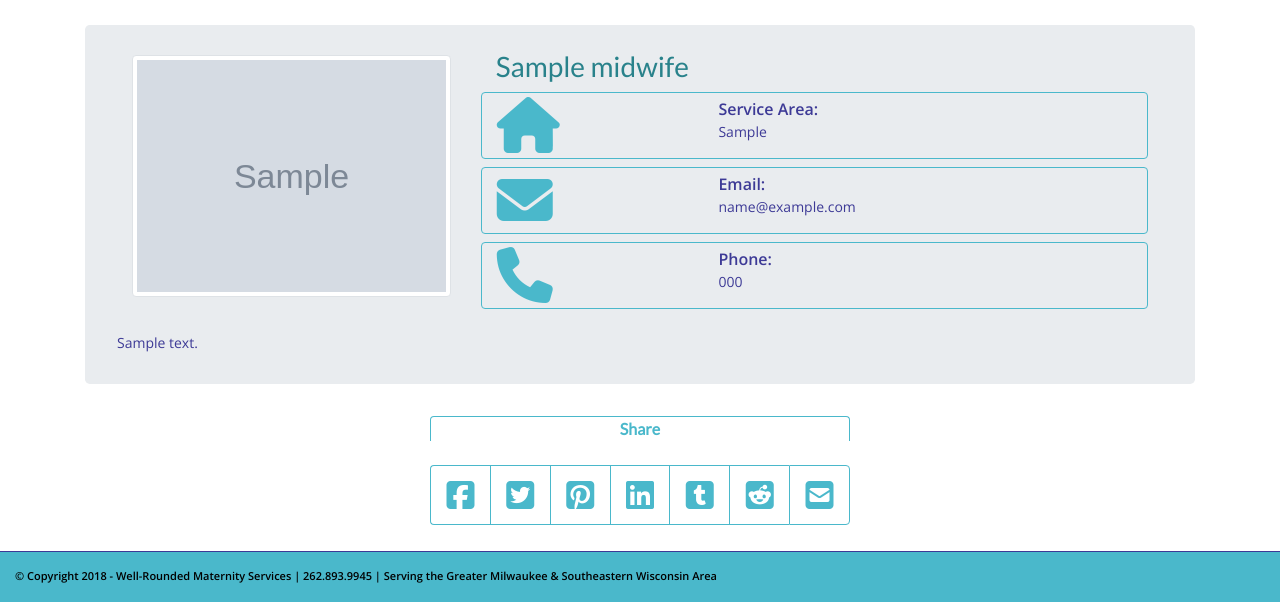
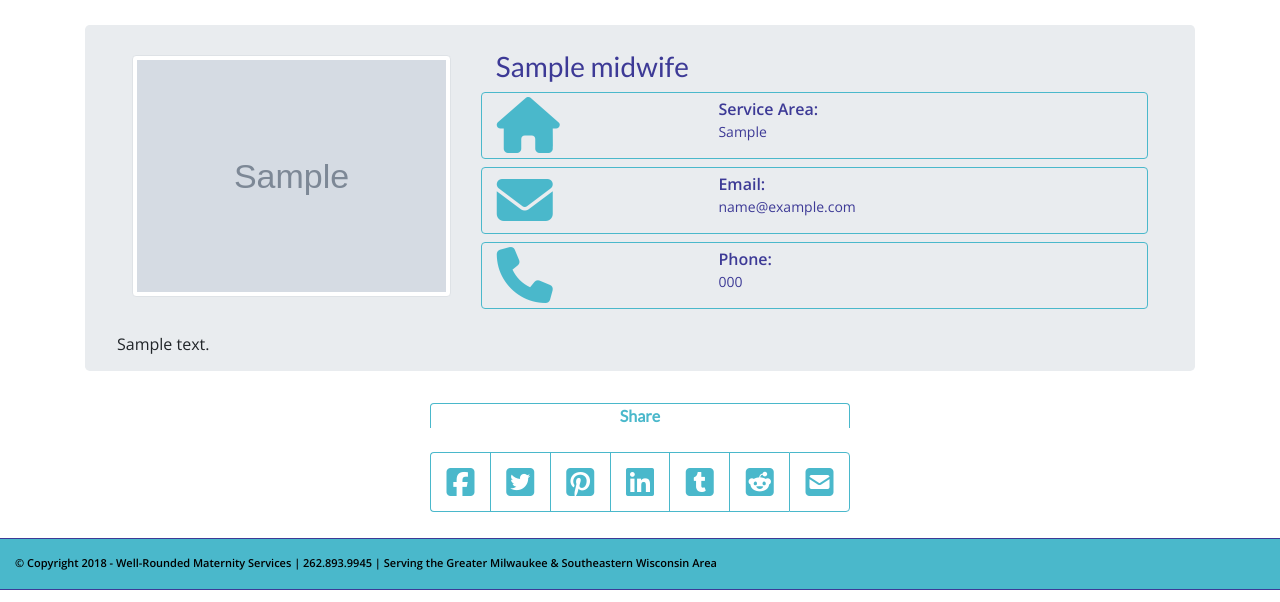
Before and after one commit to BrianC68/wr_maternity, a Django app: template find_a_midwife/templates/midwife_detail_view.html in a window 1280 px wide. Shown: the part 163-765 px from the top of the page. Run offline with Django 3.2, Linux system fonts and the light colour scheme; the template is opened without the code that fills it: most values are stand-ins (such as "Sample title", 1, 10 or a date in 2020); grey boxes marked "Sample" are stand-in pictures; some libraries are stand-ins or nearby versions.

Commit message:
Fix Styles

```diff
--- a/find_a_midwife/templates/midwife_detail_view.html
+++ b/find_a_midwife/templates/midwife_detail_view.html
@@ -3,6 +3,12 @@
 {% block keywords %}<meta name="keywords" content="Midwife {{ midwife.name }}">{% endblock keywords %}
 {% block description %}<meta name="description" content="Midwife {{ midwife.name }} Details">{% endblock description %}
 {% block title %}<title>{{ midwife.name }} - Well Rounded Maternity</title>{% endblock title %}
+{% block style %}
+<style>
+    p {
+        color: #3d3a96;
+    }
+</style>{% endblock style %}
 {% block header %}<a href="{% url 'find_a_midwife:midwife-list' %}" class="header-link">Find a Midwife</a> : {{ midwife.name }}{% endblock header %}
 {% block content %}
 <div class="jumbotron" style="padding-top: 25px; padding-bottom: 15px;">
@@ -64,7 +70,7 @@
     </div>
     {% if midwife.description != null %}
     <div class="row">
-        <p class="body-p">{% autoescape off %}{{ midwife.description }}{% endautoescape %}</p>
+        {% autoescape off %}{{ midwife.description }}{% endautoescape %}
     </div>
     {% endif %}
     </div>
--- a/find_a_midwife/templates/midwife_list_view.html
+++ b/find_a_midwife/templates/midwife_list_view.html
@@ -21,7 +21,7 @@
                     create the birth experience that will be meaningful to them. Midwifery is a collaborative
                     practice that involves midwives, nurses, obstetricians, pediatricians and other specialists
                     as needed. Midwifery honors and respects the wisdom and dignity of all women.</p>
-                <p><em>~ American Association of Birth Centers</em></p>
+                <p class="jumbotron-p"><em>~ American Association of Birth Centers</em></p>
             </div>
         </div>
     </div>
--- a/static/css/main.css
+++ b/static/css/main.css
@@ -28,18 +28,17 @@ h2 {
 h3 {
     font-family: 'Lato', sans-serif;
     font-weight: bold;
-    /* font-size: 28px; */
-    color: #29828b;
+    color: #3d3a96;
 }
 
-h5, h6, h7 {
+h5, h6 {
     font-family: 'Lato', sans-serif;
     font-weight: bold;
     color: #29828b;
 }
 
 .jumbotron-p {
-    color: #29828b;
+    color: #3d3a96;
     font-size: 14px;
 }
 
```
